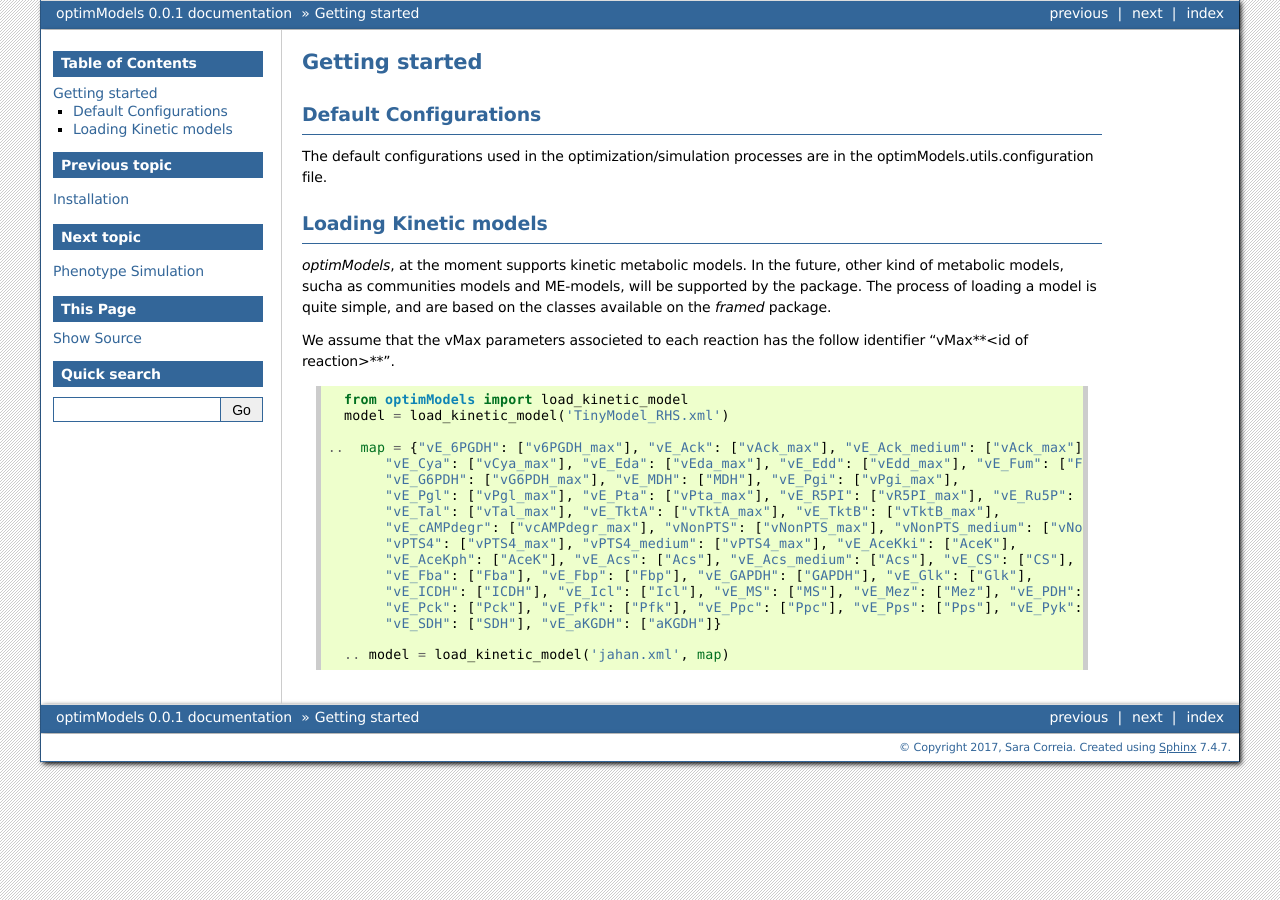
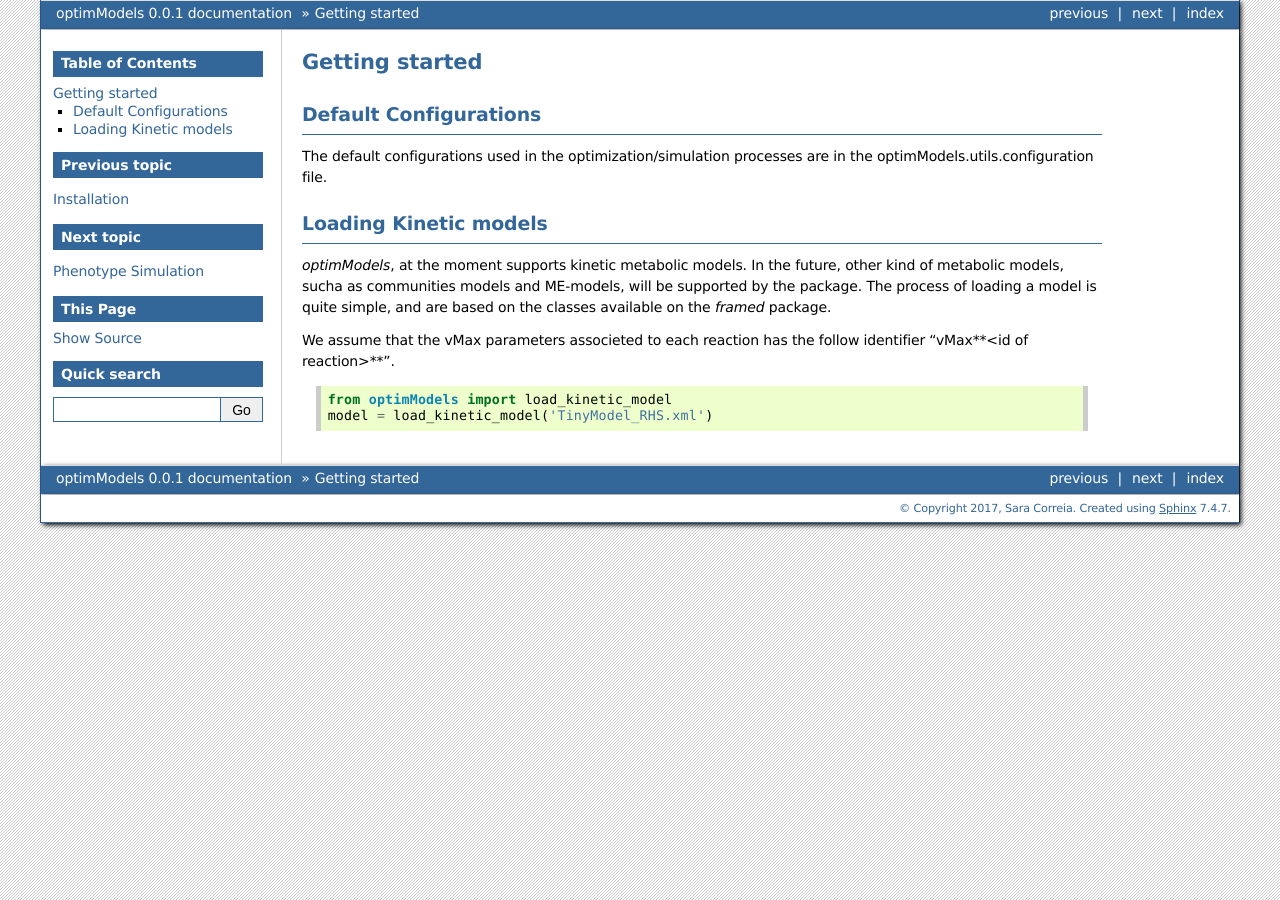
Before and after one commit to saragcorreia/optimModels, a Sphinx documentation site: the page built from doc/start.rst, in a window 1280 px wide. Built offline with Sphinx 7.4.7, drawn with Linux system fonts in a browser that asks for light colours.

Commit message:
start documentation

```diff
--- a/doc/start.rst
+++ b/doc/start.rst
@@ -21,18 +21,3 @@ We assume that the vMax parameters associeted to each reaction has the follow id
 
     from optimModels import load_kinetic_model
     model = load_kinetic_model('TinyModel_RHS.xml')
-
-  ..  map = {"vE_6PGDH": ["v6PGDH_max"], "vE_Ack": ["vAck_max"], "vE_Ack_medium": ["vAck_max"],
-         "vE_Cya": ["vCya_max"], "vE_Eda": ["vEda_max"], "vE_Edd": ["vEdd_max"], "vE_Fum": ["Fum"],
-         "vE_G6PDH": ["vG6PDH_max"], "vE_MDH": ["MDH"], "vE_Pgi": ["vPgi_max"],
-         "vE_Pgl": ["vPgl_max"], "vE_Pta": ["vPta_max"], "vE_R5PI": ["vR5PI_max"], "vE_Ru5P": ["vRu5P_max"],
-         "vE_Tal": ["vTal_max"], "vE_TktA": ["vTktA_max"], "vE_TktB": ["vTktB_max"],
-         "vE_cAMPdegr": ["vcAMPdegr_max"], "vNonPTS": ["vNonPTS_max"], "vNonPTS_medium": ["vNonPTS_max"],
-         "vPTS4": ["vPTS4_max"], "vPTS4_medium": ["vPTS4_max"], "vE_AceKki": ["AceK"],
-         "vE_AceKph": ["AceK"], "vE_Acs": ["Acs"], "vE_Acs_medium": ["Acs"], "vE_CS": ["CS"],
-         "vE_Fba": ["Fba"], "vE_Fbp": ["Fbp"], "vE_GAPDH": ["GAPDH"], "vE_Glk": ["Glk"],
-         "vE_ICDH": ["ICDH"], "vE_Icl": ["Icl"], "vE_MS": ["MS"], "vE_Mez": ["Mez"], "vE_PDH": ["PDH"],
-         "vE_Pck": ["Pck"], "vE_Pfk": ["Pfk"], "vE_Ppc": ["Ppc"], "vE_Pps": ["Pps"], "vE_Pyk": ["Pyk"],
-         "vE_SDH": ["SDH"], "vE_aKGDH": ["aKGDH"]}
-
-    .. model = load_kinetic_model('jahan.xml', map)
```
